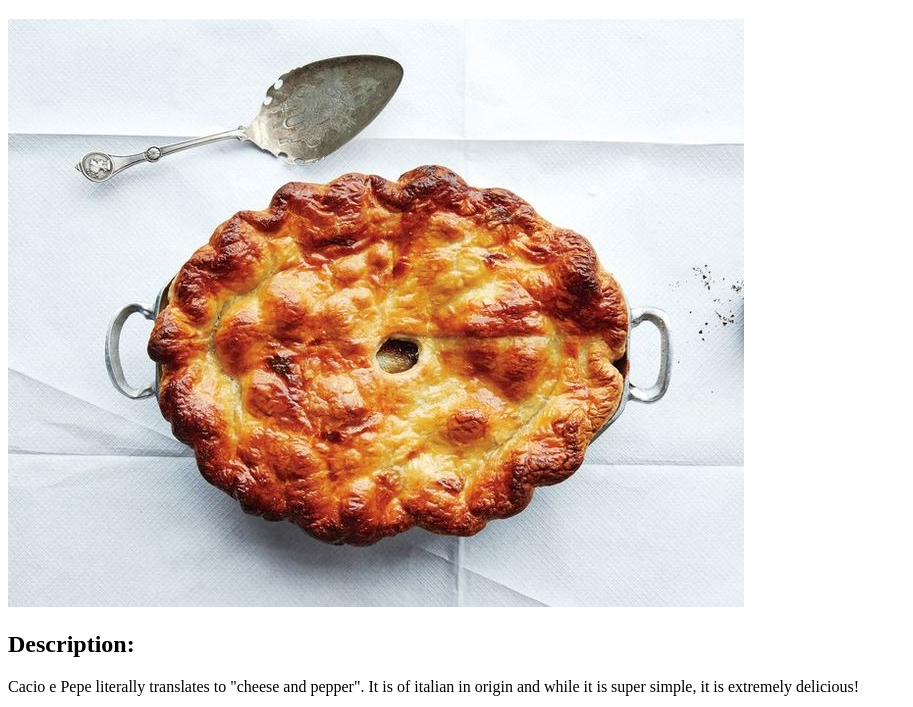
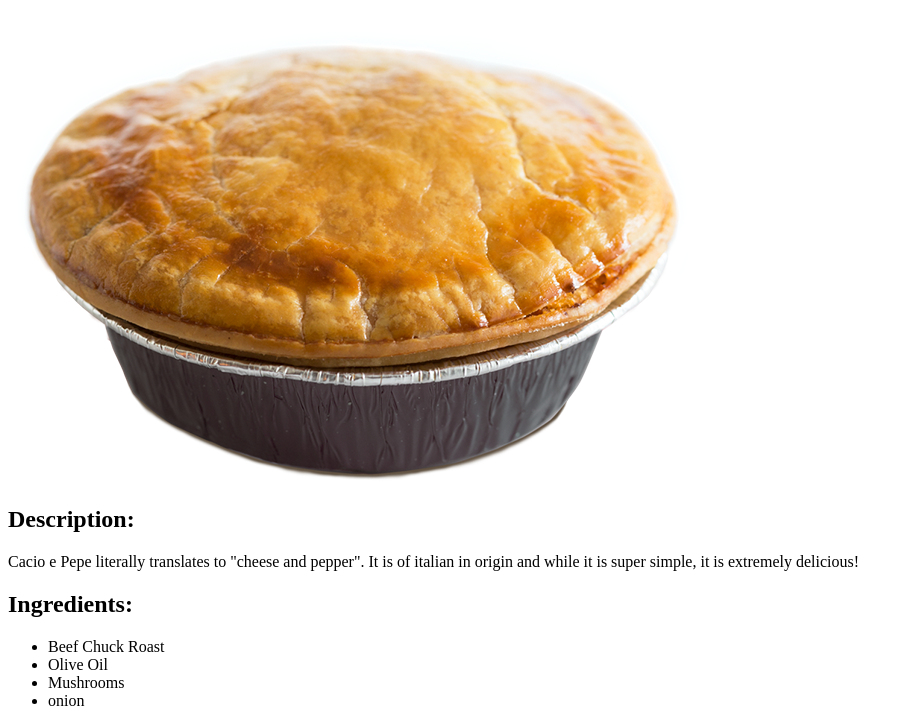
Before and after one commit to Sparky-92-CAU/odin-recipes, a plain HTML site: page recipes/beef-stew-pot-pie.html in a window 1280 px wide. Shown: the part 61-768 px from the top of the page, without its empty margins (0-913 px from the left). Drawn offline with Linux system fonts and the light colour scheme.

Commit message:
Change Pot Pie Image
Found a .png to utilize transparent pixels

[Ticket: X]

```diff
--- a/recipes/beef-stew-pot-pie.html
+++ b/recipes/beef-stew-pot-pie.html
@@ -9,7 +9,7 @@
 <body>
     <h1>Beef Stew Pot Pie</h1>
 
-    <img src="../images/pot-pie.jpg" alt="image of a pot pie dish">
+    <img src="../images/pot-pie.png" alt="image of a pot pie dish">
 
     <h2>Description:</h2>
 
@@ -49,7 +49,7 @@
         <li>Transfer pie to cooling rack and let cool for 15 minutes. Serve.</li>
     </ol>
 
-    All credit for recipe goes<a href="https://gooddinnermom.com/beef-pot-pie/"> here </a>
+  <p>  All credit for recipe goes<a href="https://gooddinnermom.com/beef-pot-pie/"> here </a></p>
 
     <a href="../index.html">Home</a>
 
```
Also changed, not shown: images/pot-pie.jpg (deleted), images/pot-pie.png (added).
